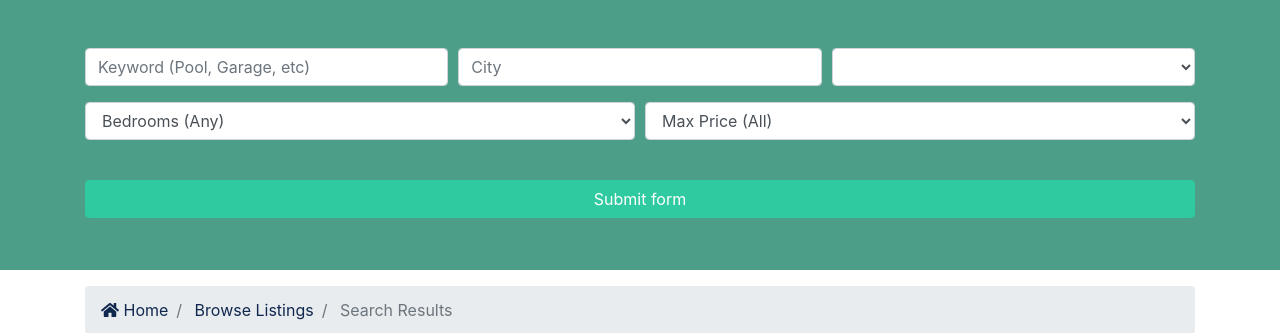
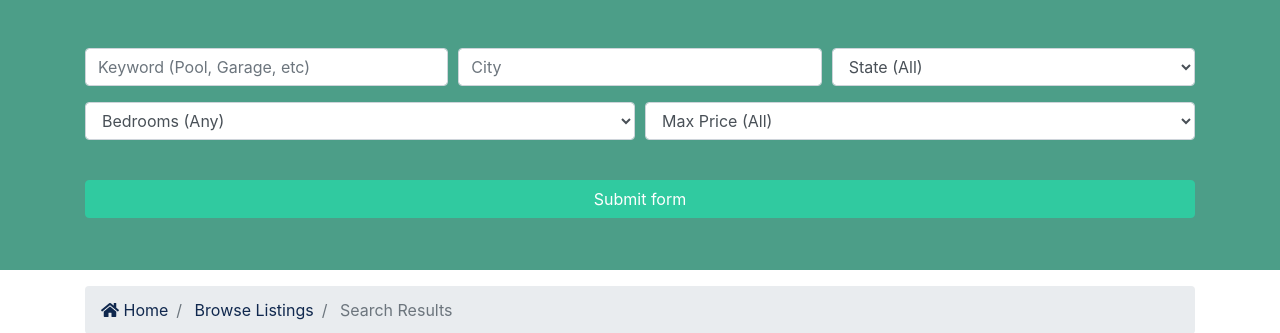
Before and after one commit to efefre/btre_project, a Django app: page /listings/search in a window 1280 px wide. Shown: the part 128-461 px from the top of the page. Run offline with Django 3.2, Linux system fonts and the light colour scheme; data that the repository does not hold is empty; some libraries are stand-ins or nearby versions.

Commit message:
FIX: Add "State (ALl)" on searcg results

```diff
--- a/templates/listings/search.html
+++ b/templates/listings/search.html
@@ -22,8 +22,9 @@
               <div class="col-md-4 mb-3">
                 <label class="sr-only">State</label>
                 <select name="state" class="form-control">
-                  {% for key, value in state_choices.items %}
-                  <option value="{{ key }}">{{ value }}</option>
+                  <option selected="true" disabled="disabled">State (All)</option>
+                  {% for key, value in state_choices.items  %}
+                    <option value="{{ key }}">{{ value }}</option>
                   {% endfor %}
                 </select>
               </div>
```
